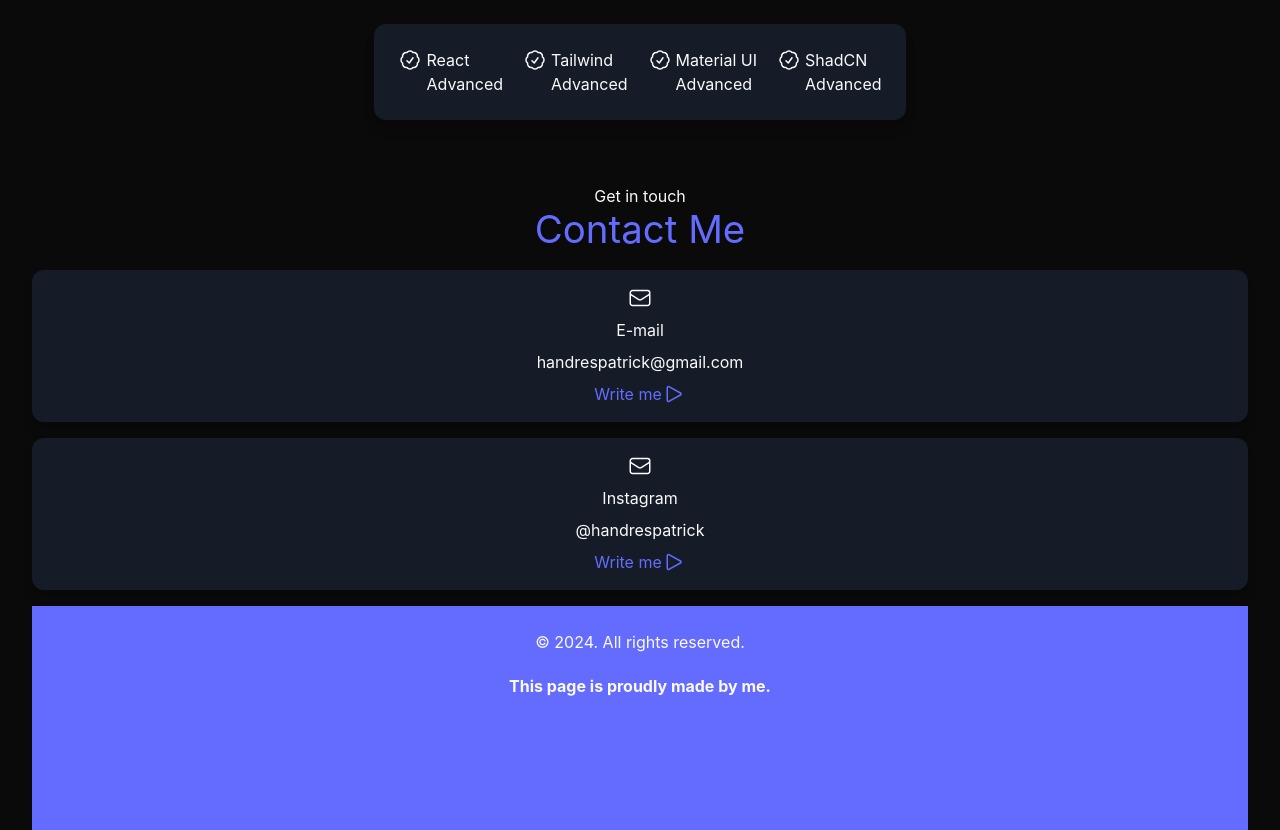
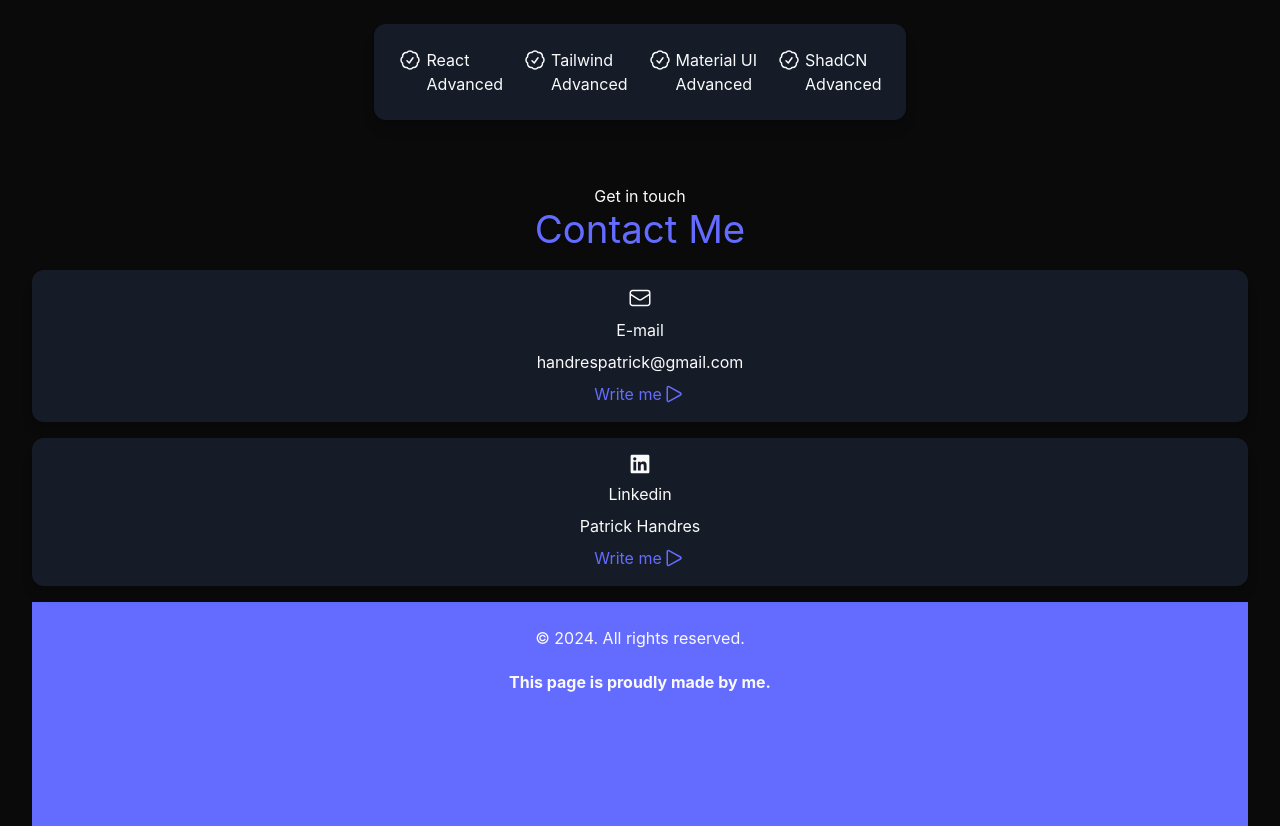
Before and after one commit to handrespatrick/personal-page, a React (Vite) app: page / in a window 1280 px wide. Shown: the part 1521-2351 px from the top of the page. Built offline with nearby package versions, Linux system fonts and the light colour scheme.

Commit message:
refactor: refactor import new icons to the Contact page

```diff
--- a/src/pages/Contact.tsx
+++ b/src/pages/Contact.tsx
@@ -1,26 +1,17 @@
+import EmailIcon from "@/components/icons/EmailIcon";
+import LinkedinIcon from "@/components/icons/LinkedinIcon";
+import PlayIcon from "@/components/icons/PlayIcon";
+
 export default function Contact() {
   return (
-    <div className="flex h-full w-full flex-col gap-5 pt-16" id="contact">
+    <section className="flex h-full w-full flex-col gap-5 pt-16" id="contact">
       <div>
         <span>Get in touch</span>
         <h2>Contact Me</h2>
       </div>
       <div className="flex flex-col gap-4 pb-4">
         <div className="flex flex-col items-center gap-2 rounded-xl bg-[#e9e9e9] p-4 shadow-lg dark:bg-[#151c28]">
-          <svg
-            xmlns="http://www.w3.org/2000/svg"
-            fill="none"
-            viewBox="0 0 24 24"
-            stroke-width="1.5"
-            stroke="currentColor"
-            className="size-6"
-          >
-            <path
-              stroke-linecap="round"
-              stroke-linejoin="round"
-              d="M21.75 6.75v10.5a2.25 2.25 0 0 1-2.25 2.25h-15a2.25 2.25 0 0 1-2.25-2.25V6.75m19.5 0A2.25 2.25 0 0 0 19.5 4.5h-15a2.25 2.25 0 0 0-2.25 2.25m19.5 0v.243a2.25 2.25 0 0 1-1.07 1.916l-7.5 4.615a2.25 2.25 0 0 1-2.36 0L3.32 8.91a2.25 2.25 0 0 1-1.07-1.916V6.75"
-            />
-          </svg>
+          <EmailIcon />
           <span>E-mail</span>
           <span>handrespatrick@gmail.com</span>
           <a
@@ -29,62 +20,23 @@ export default function Contact() {
             className="flex text-[#646cff]"
           >
             Write me
-            <svg
-              xmlns="http://www.w3.org/2000/svg"
-              fill="none"
-              viewBox="0 0 24 24"
-              stroke-width="1.5"
-              stroke="currentColor"
-              className="size-6"
-            >
-              <path
-                stroke-linecap="round"
-                stroke-linejoin="round"
-                d="M5.25 5.653c0-.856.917-1.398 1.667-.986l11.54 6.347a1.125 1.125 0 0 1 0 1.972l-11.54 6.347a1.125 1.125 0 0 1-1.667-.986V5.653Z"
-              />
-            </svg>
+            <PlayIcon />
           </a>
         </div>
         <div className="flex flex-col items-center gap-2 rounded-xl bg-[#e9e9e9] p-4 shadow-lg dark:bg-[#151c28]">
-          <svg
-            xmlns="http://www.w3.org/2000/svg"
-            fill="none"
-            viewBox="0 0 24 24"
-            stroke-width="1.5"
-            stroke="currentColor"
-            className="size-6"
-          >
-            <path
-              stroke-linecap="round"
-              stroke-linejoin="round"
-              d="M21.75 6.75v10.5a2.25 2.25 0 0 1-2.25 2.25h-15a2.25 2.25 0 0 1-2.25-2.25V6.75m19.5 0A2.25 2.25 0 0 0 19.5 4.5h-15a2.25 2.25 0 0 0-2.25 2.25m19.5 0v.243a2.25 2.25 0 0 1-1.07 1.916l-7.5 4.615a2.25 2.25 0 0 1-2.36 0L3.32 8.91a2.25 2.25 0 0 1-1.07-1.916V6.75"
-            />
-          </svg>
-          <span>Instagram</span>
-          <span>@handrespatrick</span>
+          <LinkedinIcon color="currentColor" />
+          <span>Linkedin</span>
+          <span>Patrick Handres</span>
           <a
-            href="https://www.instagram.com/patrickhandres/"
+            href="https://www.linkedin.com/in/patrickhandres/"
             target="blank"
             className="flex text-[#646cff]"
           >
             Write me
-            <svg
-              xmlns="http://www.w3.org/2000/svg"
-              fill="none"
-              viewBox="0 0 24 24"
-              stroke-width="1.5"
-              stroke="currentColor"
-              className="size-6"
-            >
-              <path
-                stroke-linecap="round"
-                stroke-linejoin="round"
-                d="M5.25 5.653c0-.856.917-1.398 1.667-.986l11.54 6.347a1.125 1.125 0 0 1 0 1.972l-11.54 6.347a1.125 1.125 0 0 1-1.667-.986V5.653Z"
-              />
-            </svg>
+            <PlayIcon />
           </a>
         </div>
       </div>
-    </div>
+    </section>
   );
 }
```
